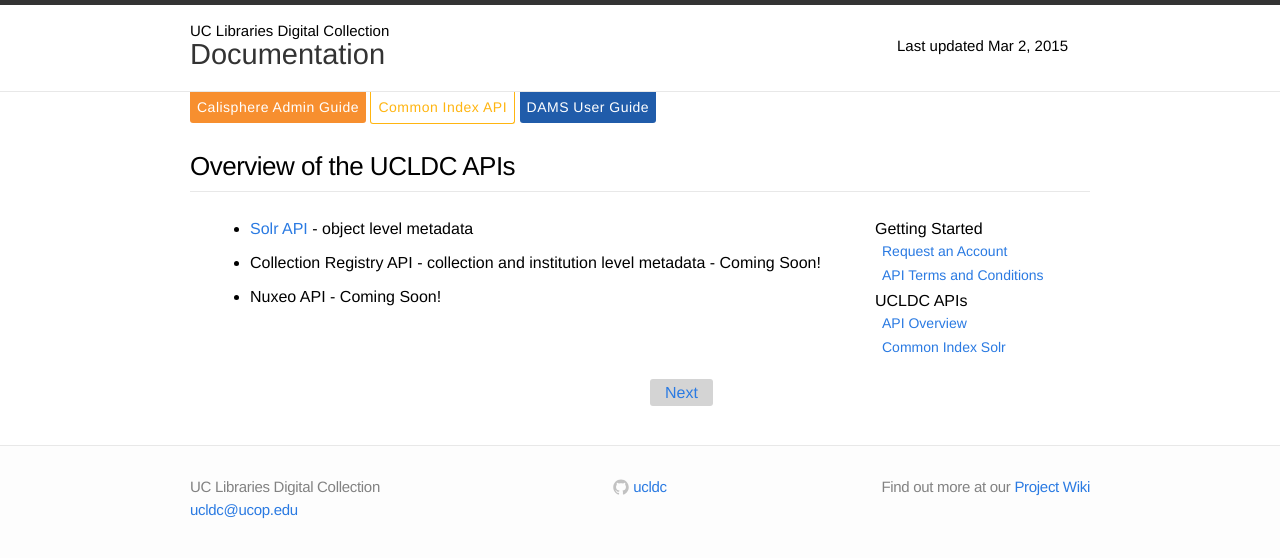
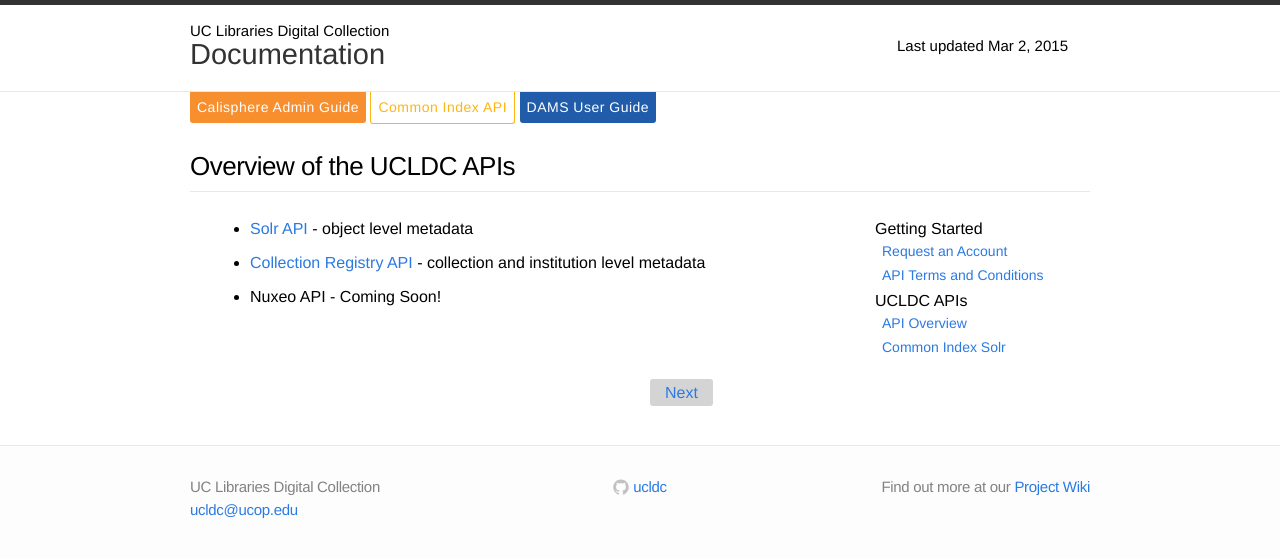
Before and after one commit to ucldc/ucldc-docs, a Jekyll site: the page built from docs/technical-docs/index.md, in a window 1280 px wide. Shown: the top 558 px of the page. Built offline with Jekyll 4.4.1, drawn with Linux system fonts in a browser that asks for light colours; nearby versions of some CDN libraries.

Commit message:
Update index.md
add link to registry API docs

```diff
--- a/docs/technical-docs/index.md
+++ b/docs/technical-docs/index.md
@@ -7,5 +7,5 @@
 ---
 
 - [Solr API]({{ site.url }}{{ site.baseurl }}/docs/technical-docs/solr-api/) - object level metadata
-- Collection Registry API - collection and institution level metadata - Coming Soon!
+- [Collection Registry API]({{ site.url }}{{ site.baseurl }}/docs/technical-docs/registry-api/) - collection and institution level metadata
 - Nuxeo API - Coming Soon!
```
